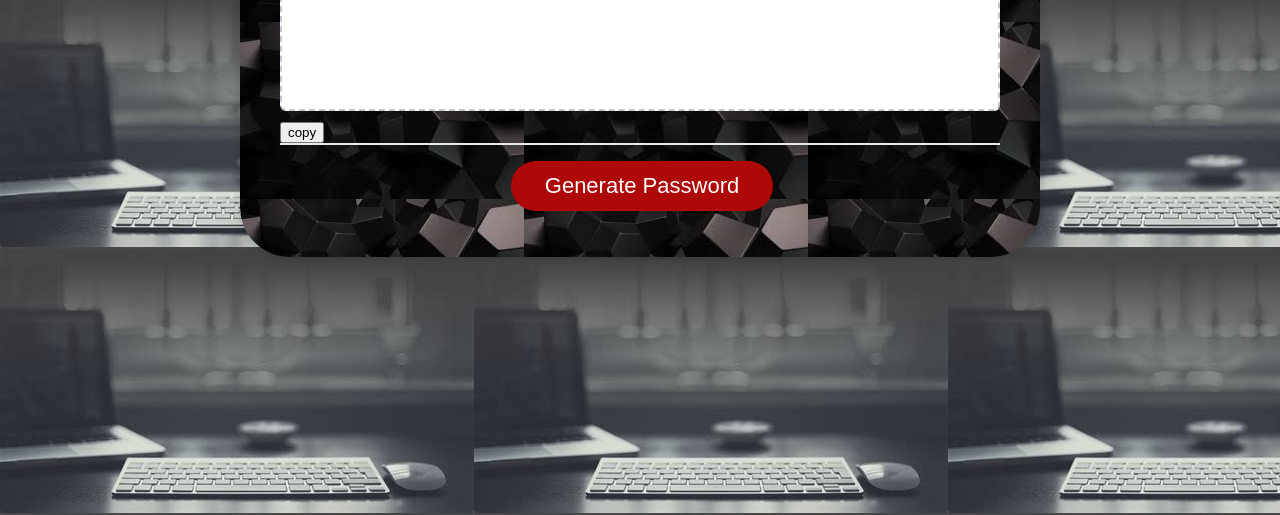
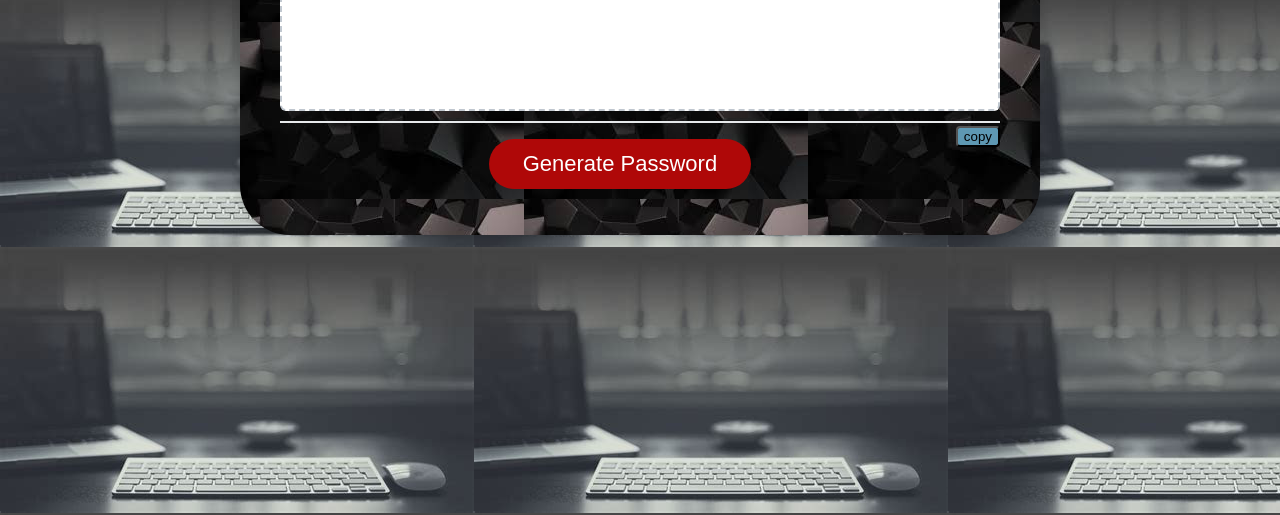
Before and after one commit to PROGRAMER122223/generate-password-repo, a plain HTML site: page index.html in a window 1280 px wide. Shown: the part 285-800 px from the top of the page. Drawn offline with Linux system fonts and the light colour scheme.

Commit message:
copy button uddated

```diff
--- a/style.css
+++ b/style.css
@@ -102,7 +102,15 @@ h1:hover{
 .btn:hover{
     font-display:"click here" ;
  }
-
+#btnCopy{
+  display:inline;
+  float:right;
+  text-align:center;
+  color:black;
+  margin-top: 5px;
+  background-color: rgb(94, 152, 179);
+  border-radius: 4px;
+}
 button[disabled] {
   cursor: default;
   background: #c0c7cf;
```
